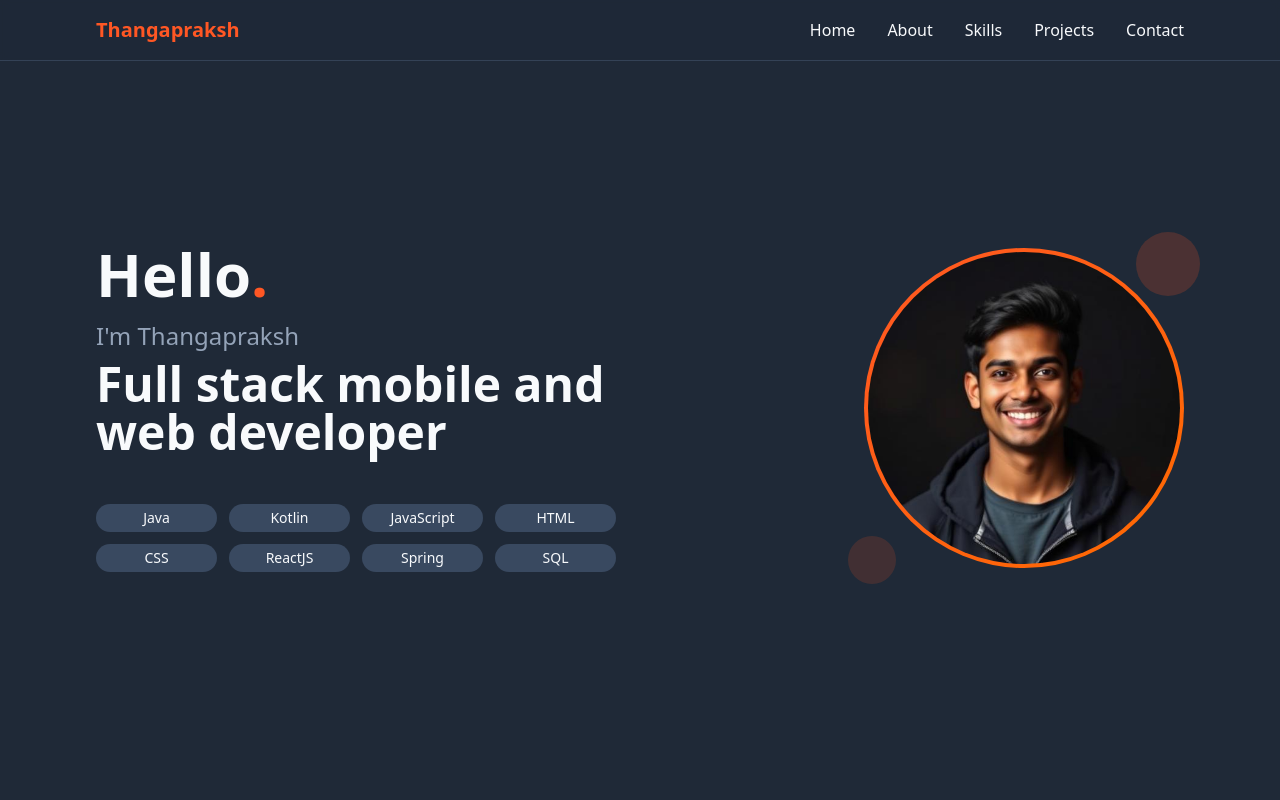
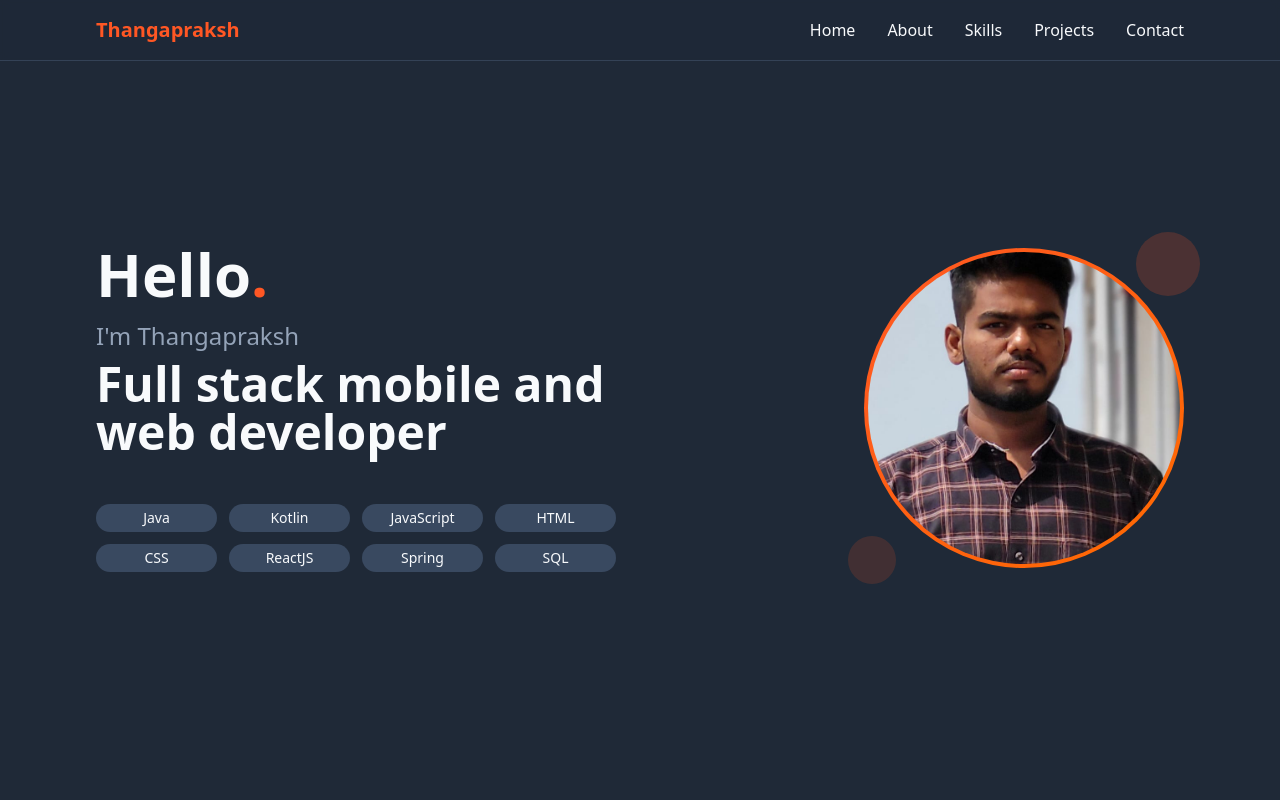
Before and after one commit to Thangaprakashravi/thangaprakash-portfolio, a React (Vite) app: page / in a window 1280 px wide. Shown: the top 800 px of the page. Built offline with nearby package versions, Linux system fonts and the light colour scheme.

Commit message:
Replace hero image
Replaced the hero image with the new image.

```diff
--- a/src/pages/Index.tsx
+++ b/src/pages/Index.tsx
@@ -109,7 +109,7 @@ fun CarListScreen(
             <div className="flex justify-center lg:justify-end">
               <div className="relative">
                 <div className="w-80 h-80 rounded-full hero-gradient p-1">
-                  <img src={heroProfile} alt="Thangapraksh" className="w-full h-full rounded-full object-cover" />
+                  <img src="/lovable-uploads/1251e625-4631-4e55-b7ab-d5a793bca778.png" alt="Thangapraksh" className="w-full h-full rounded-full object-cover" />
                 </div>
                 <div className="absolute -top-4 -right-4 w-16 h-16 bg-primary/20 rounded-full animate-pulse"></div>
                 <div className="absolute -bottom-4 -left-4 w-12 h-12 bg-accent/30 rounded-full animate-pulse delay-1000"></div>
```
Also changed, not shown: public/lovable-uploads/1251e625-4631-4e55-b7ab-d5a793bca778.png (added).
